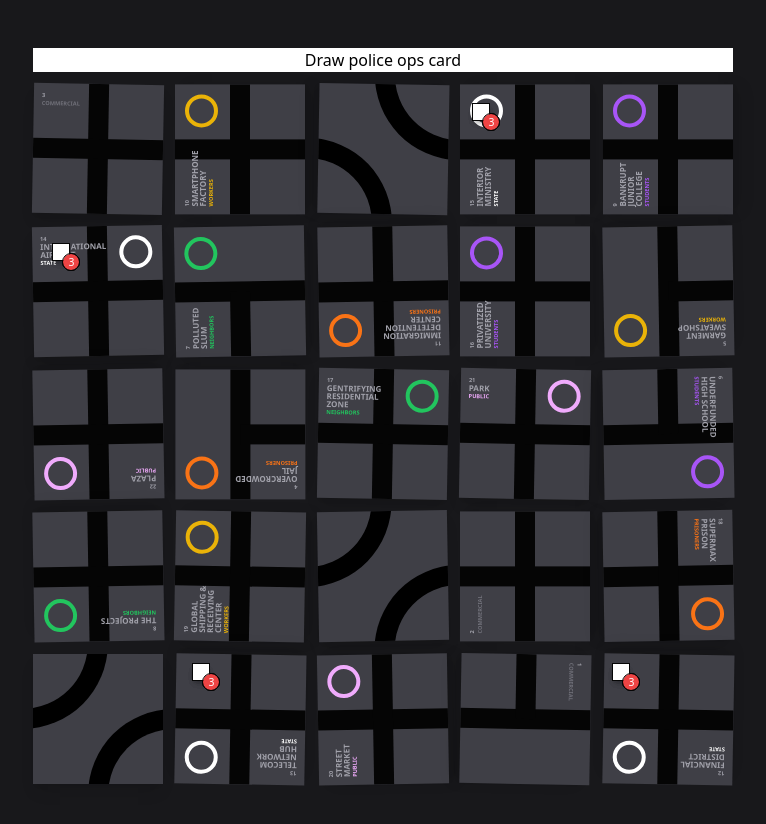
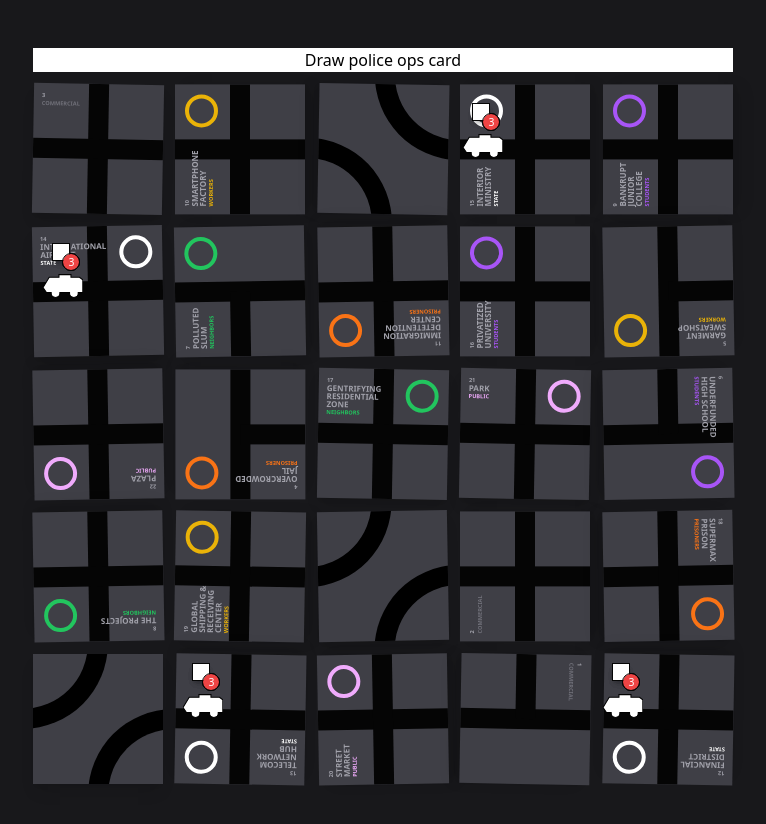
Before and after one commit to raphaelaleixo/bloc-by-bloc, a Next.js app: page / in a window 1280 px wide. Shown: the top 824 px of the page, without its empty margins (257-1023 px from the left). Built offline with nearby package versions, Linux system fonts and the light colour scheme.

Commit message:
Add (light) reinforcements, rotation and vans

```diff
--- a/classes/police/index.ts
+++ b/classes/police/index.ts
@@ -8,6 +8,13 @@ import { getPoliceBlockMoviments } from "./movePoliceBlocks";
 import { Type } from "class-transformer";
 
 let id: number = 0;
+
+export interface PoliceBlockMap {
+    [key: string | number]: {
+        policeBlocks?: number,
+        policeVans?: number,
+    }
+}
 
 export class PoliceBlock {
     districtId: string | number;
@@ -70,15 +77,67 @@ export default class Police {
                 this.movePoliceBlocks(city, card.moviment.target as Faction | OtherDistrictTypes);
             }
         }
-        alert(`Police Squads with at least two blocks move to adjacent ${card.title} districts`);
+        if (card.type === policeOpsCardTypes.reinforcement) {
+            const districtsWithVans = this.getDistrictsWithPoliceVans();
+            districtsWithVans.forEach((district) => {
+                if (this.vans.find(van => van.districtId === district).hits === 0) {
+                    this.createPoliceBlock(district as number);
+                }
+            })
+        }
+        if (card.type === policeOpsCardTypes.rotation)  {
+            const policeBlocksByDistrict = this.getPoliceBlocksByDistrict();
+            const districtsWithPoliceBlocks = this.getDistrictsWithPoliceBlocks();
+
+            districtsWithPoliceBlocks.forEach(district => {
+                const maximum = policeBlocksByDistrict[district].policeBlocks;
+                if (policeBlocksByDistrict[district].policeBlocks > 5) {
+                    const targetBlocks = this.getBlocksInDistrict(district);
+                    for (let i = maximum; i > 5; i--) {
+                        this.removePoliceBlock(targetBlocks[i-1].id);
+                    }
+                }
+            })
+        }
+    }
+
+    getPoliceBlocksByDistrict(): PoliceBlockMap {
+        const blocksMap: Partial<PoliceBlockMap> = {};
+        const districtsWithPoliceBlocks = this.getDistrictsWithPoliceBlocks();
+        const districtsWithVans = this.getDistrictsWithPoliceVans();
+        districtsWithPoliceBlocks.forEach(district => {
+            const districtObject = blocksMap[district] || {};
+            blocksMap[district] = Object.assign(districtObject, {
+                policeBlocks: this.blocks.filter(block => block.districtId === district).length
+            });
+        })
+        districtsWithVans.forEach(district => {
+            const districtObject = blocksMap[district] || {};
+            blocksMap[district] = Object.assign(districtObject, {
+                policeVans: this.vans.filter(van => van.districtId === district).length
+            });
+        })
+        return blocksMap;
     }
 
     getDistrictsWithPoliceBlocks(): Array<string | number> {
         return Array.from(new Set(this.blocks.map((policeBlock) => policeBlock.districtId)));
     }
 
+    getDistrictsWithPoliceVans(): Array<string | number> {
+        return Array.from(new Set(this.vans.map((van) => van.districtId)));
+    }
+
     getBlocksInDistrict(districtId: number | string): PoliceBlock[] {
         return this.blocks.filter(block => block.districtId === districtId);
+    }
+
+    removePoliceBlock(blockId: number) {
+        const targetBlock = this.blocks.find(block => block.id === blockId);
+        if (targetBlock) {
+            this.blocks = this.blocks.filter(block => block.id !== targetBlock.id);
+            this.policeCount++;
+        }
     }
 
     createPoliceBlock(districtCode: number) {
--- a/components/policeBlocks/policeBlocksMap.tsx
+++ b/components/policeBlocks/policeBlocksMap.tsx
@@ -1,31 +1,20 @@
 import { useMemo } from "react";
 import City, { DistrictCoordinate } from "../../classes/city";
-import Police, { PoliceBlock } from "../../classes/police";
+import Police, { PoliceBlock, PoliceBlockMap } from "../../classes/police";
+import PoliceVan from "./policeVan";
 
-const getPoliceBlockCoordinate = (block: PoliceBlock, city: City) => {
+const getPoliceBlockCoordinate = (block: PoliceBlock, city: City, paddingAmmountX: number = 20, paddingAmmountY: number = 20) => {
     const coordinates = city.getDistrictCoordinates();
     const targetCoordinates: DistrictCoordinate = coordinates.find(coordinate => coordinate.id === block.districtId);
     return {
-        x: (140 * targetCoordinates.x) + 20,
-        y: (140 * targetCoordinates.y) + 20,
+        x: (140 * targetCoordinates.x) + paddingAmmountX,
+        y: (140 * targetCoordinates.y) + paddingAmmountY,
     }
 }
 
 const PoliceBlocksMap: React.FC<{ city: City, police: Police }> = ({ city, police }) => {
-    const blocksOnDistrict: { districtId: number | string, value: number }[] = useMemo(() => {
-        const blockMap = [];
-        if (police) {
-            const districtsWithPoliceBlocks = police.getDistrictsWithPoliceBlocks();
-            districtsWithPoliceBlocks.forEach((district) => {
-                const length = police.blocks.filter(block => block.districtId === district).length;
-                const mapObj = {
-                    districtId: district,
-                    value: length,
-                }
-                blockMap.push(mapObj);
-            })
-        }
-        return blockMap;
+    const blocksOnDistrict: PoliceBlockMap = useMemo(() => {
+        return police?.getPoliceBlocksByDistrict();
     }, [police]);
 
     return (
@@ -33,7 +22,7 @@ const PoliceBlocksMap: React.FC<{ city: City, police: Police }> = ({ city, polic
             {
                 police?.blocks.map(block => {
                     const { x, y } = getPoliceBlockCoordinate(block, city);
-                    const numberOfBlocks = blocksOnDistrict.find((district) => district.districtId === block.districtId).value;
+                    const numberOfBlocks = blocksOnDistrict[block.districtId].policeBlocks;
                     return (
                         <div key={block.id} className="w-4 h-4 bg-white shadow-md outline outline-1 outline-black absolute transition-all duration-300" style={{ top: y, left: x }}>
                             {numberOfBlocks > 1 ? (
@@ -45,6 +34,16 @@ const PoliceBlocksMap: React.FC<{ city: City, police: Police }> = ({ city, polic
                     )
                 })
             }
+            {
+                police?.vans.map(van => {
+                    const { x, y } = getPoliceBlockCoordinate(van, city, 10, 40);
+                    return (
+                        <div key={van.id} className="absolute" style={{ top: y, left: x }}>
+                            <PoliceVan  />
+                        </div>
+                    )
+                })
+            }
         </div>
     )
 }
--- /dev/null
+++ b/components/policeBlocks/policeVan.tsx
@@ -0,0 +1,11 @@
+import { ScriptProps } from "next/script";
+
+const PoliceVan:React.FC<ScriptProps> = () => {
+    return (
+        <svg width="75" height="44" viewBox="0 0 75 44" fill="none" className="w-10">
+            <path stroke="black" strokeWidth="2" fill="white" d="M52.4083 0.709778H29.9462V5.53827H11.7208L0.0394287 24.8285L6.4928 34.154H15.3185C15.2671 34.5259 15.2406 34.9058 15.2406 35.2919C15.2406 39.8436 18.9304 43.5335 23.4822 43.5335C28.0339 43.5335 31.7238 39.8436 31.7238 35.2919C31.7238 35.1013 31.7173 34.912 31.7046 34.7246C31.6915 34.5325 31.6719 34.3422 31.6459 34.154H49.739C49.6876 34.5259 49.6611 34.9058 49.6611 35.2919C49.6611 39.8436 53.351 43.5335 57.9027 43.5335C62.4545 43.5335 66.1443 39.8436 66.1443 35.2919C66.1443 34.9058 66.1178 34.5259 66.0664 34.154H74.6754V10.5383L68.4473 5.53827H52.4083V0.709778Z" />
+        </svg>
+    )
+}
+
+export default PoliceVan;
--- a/gameData/policeOpsDeck.ts
+++ b/gameData/policeOpsDeck.ts
@@ -85,13 +85,18 @@ export const policeOpsDeck: PoliceOpsCard[] = [{
 //         movimentType: policeOpsMovimentTypes.occupation,
 //     }
 // },
-// {
-//     title: 'LIGHT REINFORCEMENT',
-//     type: policeOpsCardTypes.reinforcement,
-//     reinforcement: reinforcement.light
-// },
-// {
-//     title: 'STRATEGIC ROTATION',
-//     type: policeOpsCardTypes.rotation
-// }
+{
+    title: 'LIGHT REINFORCEMENT',
+    type: policeOpsCardTypes.reinforcement,
+    reinforcement: reinforcement.light
+},
+{
+    title: 'HEAVY REINFORCEMENT',
+    type: policeOpsCardTypes.reinforcement,
+    reinforcement: reinforcement.heavy
+},
+{
+    title: 'STRATEGIC ROTATION',
+    type: policeOpsCardTypes.rotation
+}
 ]
```
